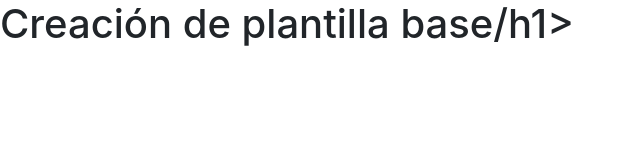
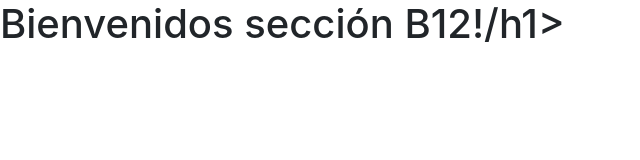
Before and after one commit to Elementales/demo, a plain HTML site: page index.html in a window 1280 px wide. Shown: the whole page, without its empty margins (0-640 px from the left). Drawn offline with nearby package versions, Linux system fonts and the light colour scheme.

Commit message:
Plantilla B12

```diff
--- a/index.html
+++ b/index.html
@@ -11,7 +11,7 @@
     <title>Bienvenidos sección B12!</title>
   </head>
   <body>
-    <h1>Creación de plantilla base/h1>
+    <h1>Bienvenidos sección B12!/h1>
 
     <!-- Optional JavaScript -->
     <!-- jQuery first, then Popper.js, then Bootstrap JS -->
```
